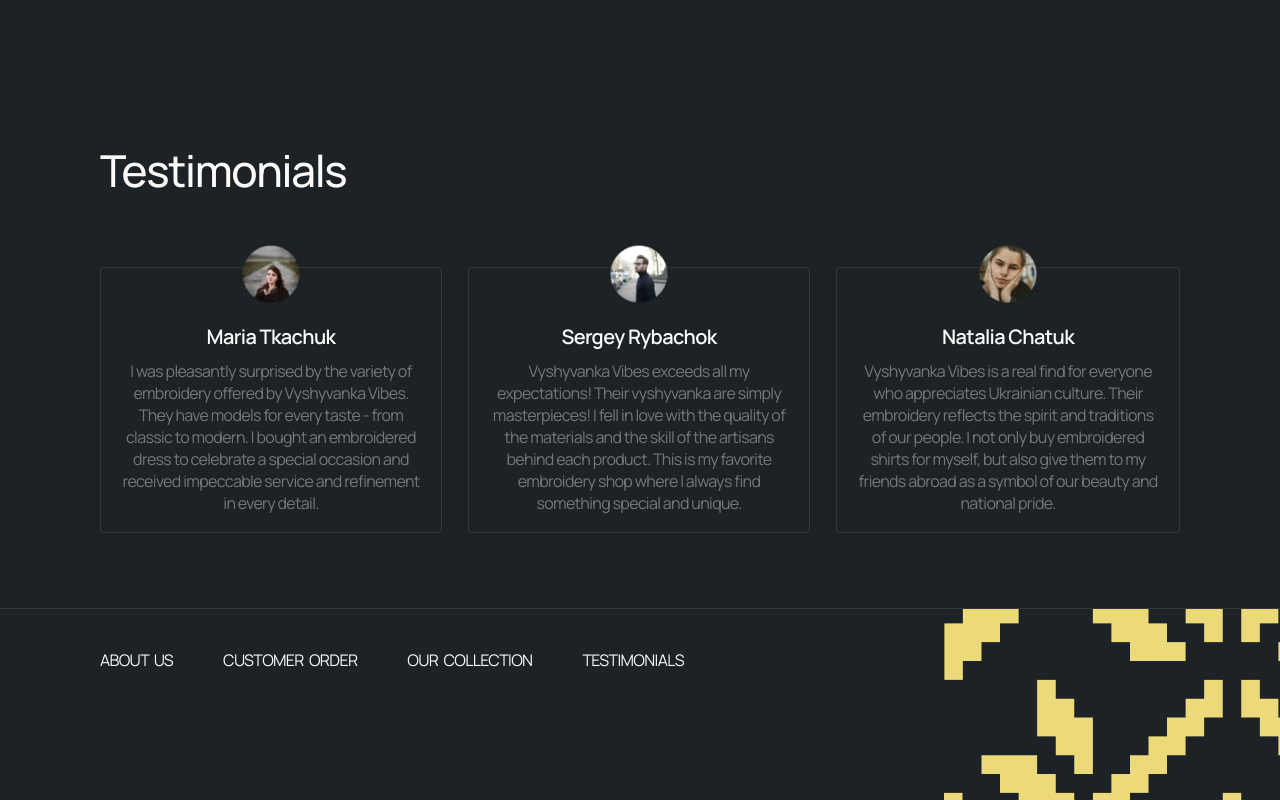
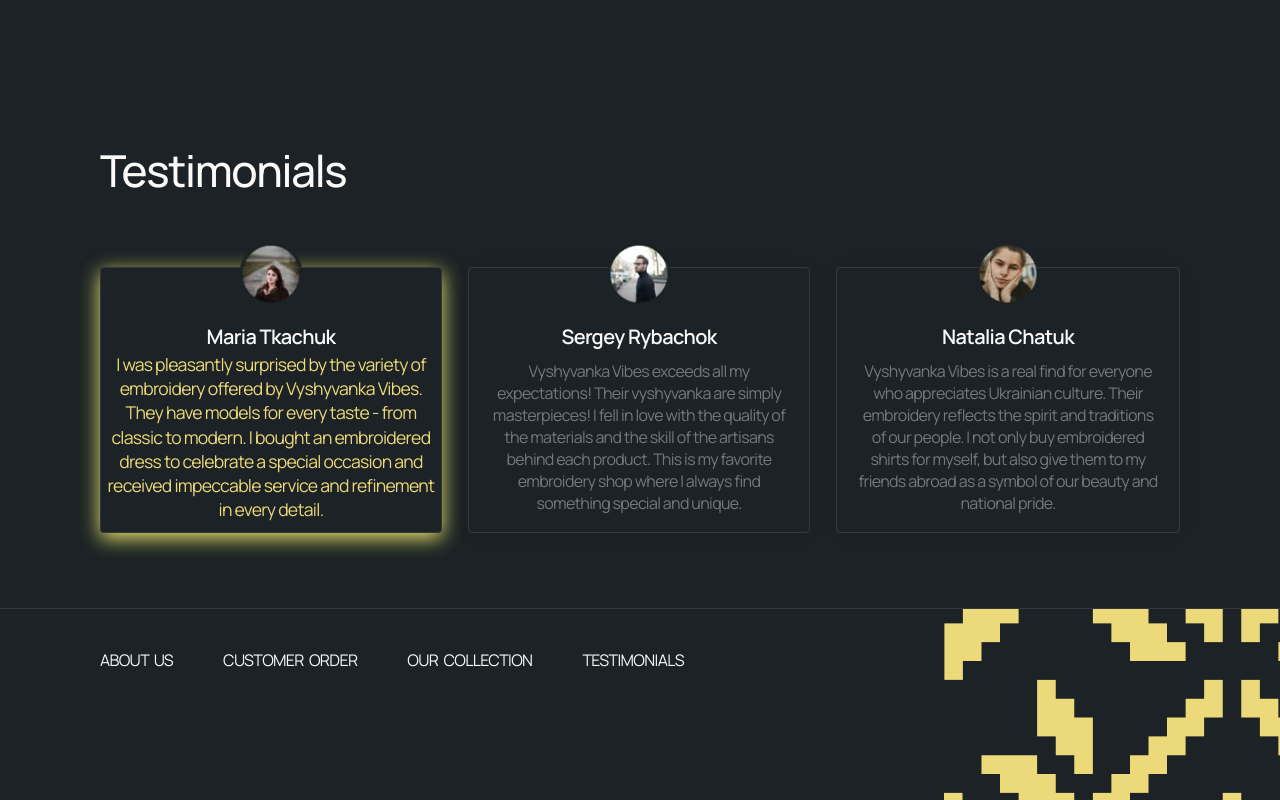
Before and after one commit to ValeriiaProkhina/mteam-project-dream-embroidery, a website built with Vite: page src/index.html in a window 1280 px wide. In both pictures the pointer is over the item 270 px from the left and 4751 px from the top of the page. Shown: the part 4351-5151 px from the top of the page. Built offline with nearby package versions, Linux system fonts and the light colour scheme.

Commit message:
my testimonials animation

```diff
--- a/src/css/layout/testimonials.css
+++ b/src/css/layout/testimonials.css
@@ -40,11 +40,13 @@
   border-radius: 4px;
   border: 1px solid rgba(252, 249, 249, 0.1);
   box-shadow: 0px 2px 32px 4px rgba(18, 20, 23, 0.02);
+  transition: 1s;
 }
 
 .testimonials-image {
   position: absolute;
   top: 0;
+  border-radius: 70px;
 }
 
 @media screen and (min-width: 768px) {
@@ -80,4 +82,15 @@
   .testimonials-list {
     gap: 26px;
   }
+
+  .testimonials-card-link:hover,
+  .testimonials-card-link:focus {
+    box-shadow: 0 5px 20px hsla(59, 78%, 68%, 0.984);
+  }
+
+  .testimonials-text:focus,
+  .testimonials-text:hover {
+    transform: scale(1.1);
+    color: var(--yellow);
+  }
 }
```
